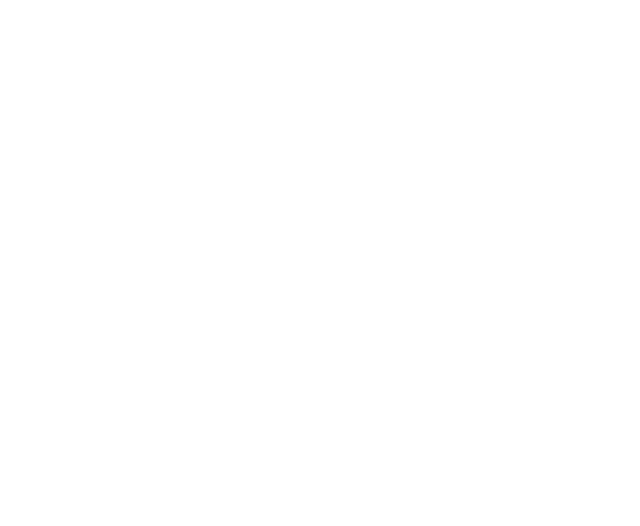
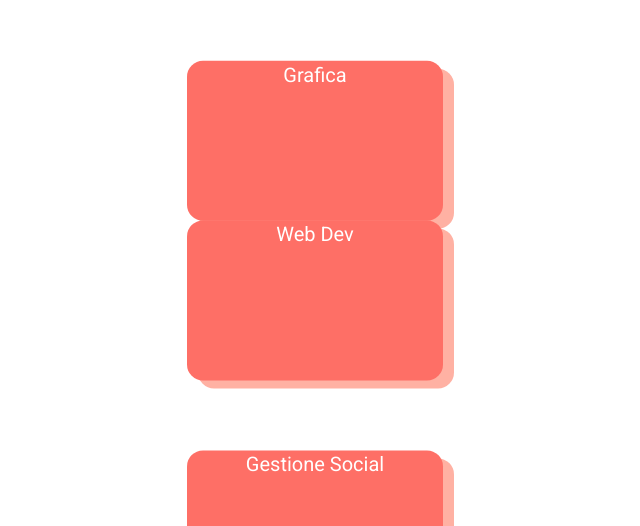
Before and after one commit to Radwtsm/ard-web-agency, a Next.js app: page / in a window 1280 px wide. Shown: the part 1714-2240 px from the top of the page, without its empty margins (325-965 px from the left). Built offline with nearby package versions, Linux system fonts and the light colour scheme.

Commit message:
made activityCard for homepage

```diff
--- /dev/null
+++ b/src/components/ActivityCard.js
@@ -0,0 +1,39 @@
+
+import React from 'react'
+
+import { motion, useScroll, useSpring, useTransform } from 'framer-motion'
+import Link from 'next/link';
+
+
+const ActivityCard = ({y_dist,title}) => {
+
+  const {scrollYProgress} = useScroll()
+
+
+  const y = useSpring(useTransform(scrollYProgress, [0, 1], [0, y_dist]),{damping:4});
+
+
+
+
+  return (
+    <div className=''>
+
+        <motion.div
+
+                initial={{opacity:0}}
+                animate={{opacity:1}}
+                whileTap={{ scale: 0.9 }}
+                whileInView={{ opacity:1}}
+                 style={{y:useSpring(y)}}
+                // transition={{ duration: 0.2 }}
+
+
+        className='img-test w-64'>
+          <Link href={'#'} className='work-title text-xl p-2 font-boldest '>{`${title}`}</Link>
+        </motion.div>
+
+    </div>
+  )
+}
+
+export default ActivityCard
--- /dev/null
+++ b/src/components/divider.js
@@ -0,0 +1,9 @@
+import React from 'react'
+
+const Divider = () => {
+  return (
+    <div className='mt-10 mb-10'></div>
+  )
+}
+
+export default Divider
--- a/src/pages/index.js
+++ b/src/pages/index.js
@@ -2,6 +2,9 @@
 import { motion, useScroll, useSpring, useTransform } from "framer-motion";
 
 import { useRef } from "react";
+
+import Divider from "@/components/divider";
+import ActivityCard from "@/components/ActivityCard";
 
 
 function Section({ children }) {
@@ -46,7 +49,7 @@
       </Head>
       <main>
         <div className="header-container">
-          <motion.img style={{opacity:header_fade}} src="/ard_bg.jpg" />
+          <motion.img className="header-bg" style={{opacity:header_fade}} src="/ard_bg.jpg" />
 
           <Section>
             <motion.img
@@ -98,6 +101,27 @@
           </motion.svg>
           </div>
 
+          {/* show */}
+          <div className="h-screen">
+
+          </div>
+
+          {/* cos'è ARD. */}
+          <section className="text-center  flex flex-col justify-center items-center">
+
+            {/* <h2 className="red-text  font-bold text-3xl">Cos&apos;è ARD.</h2> */}
+
+            <div className="flex flex-col gap-20">
+            <ActivityCard title="Grafica" y_dist={200}/>
+
+            <ActivityCard title={'Web Dev'}
+             y_dist={120}/>
+
+            <ActivityCard title="Gestione Social" y_dist={110}/>
+            </div>
+
+          </section>
+
 
         <div className="h-screen "></div>
         <div className="h-screen"></div>
@@ -105,13 +129,3 @@
     </>
   );
 }
-{
-  /* <motion.h1
-                   initial={"initial"}
-                   whileInView={"inView"}
-                   variants={variants}
-                   transition={{duration:1}}
-       className='header-text text-7xl font-black'>
-        ARD.
-        </motion.h1> */
-}
--- a/src/styles/globals.css
+++ b/src/styles/globals.css
@@ -136,3 +136,26 @@
 
   overflow: hidden;
 }
+
+.red-text {
+  color: #B42D2F;
+}
+
+.img-test {
+  height: 10rem;
+  border-radius: 1rem;
+
+  background-color: #FE6F66;
+
+  -webkit-box-shadow: 11px 8px 0px 0px #B42D2F;
+  box-shadow: 11px 8px 0px 0px #FFB1A3;
+}
+
+.work-title {
+  color: white;
+  font-weight: 400;
+}
+
+.header-bg {
+  /* transform: scaleY(-1); */
+}
```
